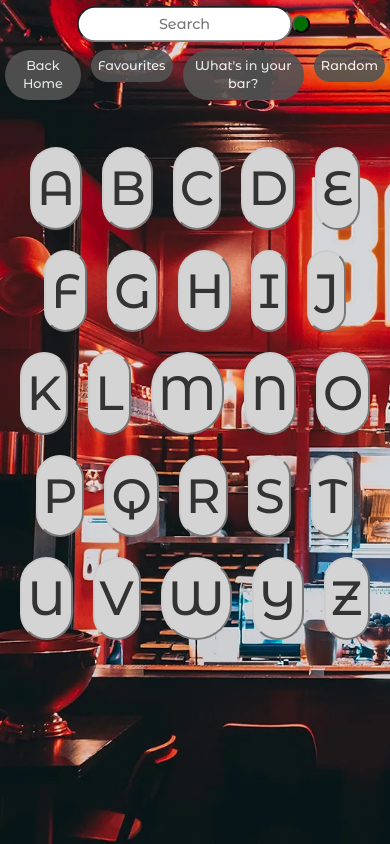
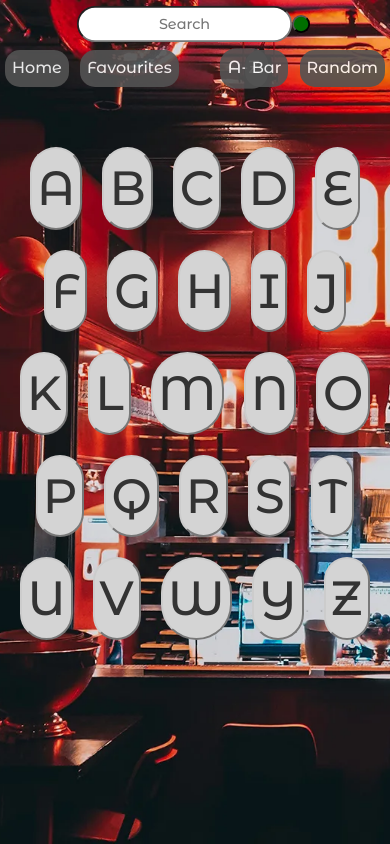
Before and after one commit to sashdc/Clink, a React (Create React App) app: page /List in a window 390 px wide. Built offline with nearby package versions, Linux system fonts and the light colour scheme.

Commit message:
made all nav buttons stay up, conditional rendering for active page, changed recipe image

```diff
--- a/src/components/NavTabs.js
+++ b/src/components/NavTabs.js
@@ -1,4 +1,4 @@
-import React from "react";
+import React, { useState, useEffect } from "react";
 import { Link, useLocation } from "react-router-dom";
 import "../styles/navtabs.css";
 
@@ -6,39 +6,54 @@ const NavTabs = () => {
   const location = useLocation();
   const page = location.pathname;
 
+  const [isSmallScreen, setIsSmallScreen] = useState(window.innerWidth < 600);
+
+  useEffect(() => {
+    const handleResize = () => {
+      setIsSmallScreen(window.innerWidth < 600);
+    };
+
+    window.addEventListener("resize", handleResize);
+
+    return () => {
+      window.removeEventListener("resize", handleResize);
+    };
+  }, []);
+
   return (
     <div className="navtabs">
-      {/* render only if page location is not the same as link */}
-
       <Link to="/">
-        {" "}
-        <h2 id="nav-btn">Back Home</h2>
+        <h2 id="nav-btn">Home</h2>
       </Link>
 
-      {page === "/Favourites" ? null : (
       <Link to="/Favourites">
         {" "}
-          <h2 id="nav-btn">Favourites</h2>
+        <h2
+          id="nav-btn"
+          className={page === "/Favourites" ? "active-page" : ""}
+        >
+          Favourites
+        </h2>
       </Link>
-      )}
 
-      {page === "/List" ? null : (
       <Link to="/List">
         {" "}
-          <h2 id="nav-btn">A-Z</h2>
+        <h2 id="nav-btn" className={page === "/List" ? "active-page" : ""}>
+          A-Z
+        </h2>
       </Link>
-      )}
-      {page === "/Bar" ? null : (
       <Link to="/Bar">
-          {" "}
-          <h2 id="nav-btn">What's in your bar?</h2>
+        <h2 id="nav-btn" className={page === "/Bar" ? "active-page" : ""}>
+          {isSmallScreen ? "Bar" : "What's in your bar?"}
+        </h2>
       </Link>
-      )}
       {/* renders random again button when on random page, and random button otherwise */}
       {page === "/Random" ? (
         <Link to="/Random" onClick={() => window.location.reload()}>
           {" "}
-          <h2 id="nav-btn">Random Again</h2>
+          <h2 id="nav-btn" className={page === "/Random" ? "active-page" : ""}>
+            {!isSmallScreen ? "Random Again" : "Random"}
+          </h2>
         </Link>
       ) : (
         <Link to="/Random">
--- a/src/components/Recipe.js
+++ b/src/components/Recipe.js
@@ -22,6 +22,18 @@ const Recipe = () => {
   const [isLoaded, setIsLoaded] = useState(false);
   const [drink, setDrink] = useState();
   const [favourites, setFavourites] = useState([]);
+  const [showImage, setShowImage] = useState(false);
+
+  useEffect(() => {
+    const delay = 800; // 1 second delay
+
+    const timeoutId = setTimeout(() => {
+      setShowImage(true);
+    }, delay);
+
+    // Cleanup the timeout to avoid memory leaks
+    return () => clearTimeout(timeoutId);
+  }, []); // Empty dependency array to run the effect only once
 
   const recipeCardRef = useRef(null);
 
@@ -97,15 +109,15 @@ const Recipe = () => {
 
     return (
       <div className="recipe-page">
-         <img
-        className="background"
-        src="../images/bar.webp"
-        alt="a bar with bottles on the shelves lit with red neon bar sign"
-      />
+        <img
+          className="background"
+          src="../images/bar.webp"
+          alt="a bar with bottles on the shelves lit with red neon bar sign"
+        />
         <div className="recipe-cont">
           <div>
             <div
-              className="drink-card animate__animated animate__jackInTheBox"
+              className="drink-card animate__animated animate__fadeInUp"
               ref={recipeCardRef}
             >
               <h1>{drink.strDrink}</h1>
@@ -123,10 +135,12 @@ const Recipe = () => {
                 {drink.strCategory} ({drink.strAlcoholic})
               </h5>
               <img
-                className="drink-image animate__animated animate__jello"
+                className={`drink-image ${
+                  showImage ? "img-clear" : "img-blur"
+                }`}
                 src={drink.strDrinkThumb}
                 alt={drink.strDrink}
-              ></img>
+              />
               <br></br>
               <ul className="card-ingredients">
                 <b> {drink.strGlass}</b>
--- a/src/styles/grid.css
+++ b/src/styles/grid.css
@@ -46,7 +46,7 @@
 
     @media screen and (max-width: 600px) {
         .grid-page {
-            margin-top: 3rem;
+            margin-top: 4rem;
 
         }
     }
--- a/src/styles/navtabs.css
+++ b/src/styles/navtabs.css
@@ -4,6 +4,7 @@
   position: fixed;
   top: 1rem;
   left: 1rem;
+  width: 12em;
 
   display: inline-block;
   z-index: 1;
@@ -24,12 +25,12 @@
   z-index: 1;
 }
 
-#nav-btn:hover {
+#nav-btn:hover, .active-page {
   border-radius: 22px 22px 22px 22px;
   transition: 0.4s;
   opacity: 1;
-  scale: 1.2;
-  padding: 1rem;
+  scale: 1.1;
+  /* padding: 1rem; */
   translate: 2rem;
 }
 
@@ -50,20 +51,24 @@
     padding: 5px 5px;
     background-color: rgb(83, 83, 83);
     margin: 5px;
+    /* height: 4rem; */
+    /* width:4rem; */
     color: white;
-    font-size: 0.8rem;
+    font-size: 1rem;
     font-weight: 400;
     opacity: 0.9;
-    border: 2px solid transparent;
-    border-radius: 32px;
-    transition: 0.4s;
+  text-align: center;
+    /* border: 2px solid transparent; */
+    border-radius: 15px;
+    /* transition: 0.4s; */
     z-index: 1;
   }
+
 
   #nav-btn:hover {
     transition: 0.4s;
     opacity: 1;
-    scale: 0.8;
+    scale: 0.9;
     padding: 0;
     translate: 0;
   }
--- a/src/styles/recipe.css
+++ b/src/styles/recipe.css
@@ -1,4 +1,4 @@
-.recipe-page{
+.recipe-page {
   display: flex;
   height: 100%;
   width: 100%;
@@ -12,7 +12,7 @@
   margin-top: 2.5rem;
 }
 
-.loading{
+.loading {
   color: aliceblue;
   font-size: 2rem;
   margin: 2rem;
@@ -20,45 +20,48 @@
   padding: 1rem;
 }
 
-.unfave-heart, .fave-heart{
+.unfave-heart,
+.fave-heart {
   font-size: 2rem;
   /* margin: 1rem; */
   cursor: pointer;
   transition: 0.3s;
   position: absolute;
   top: 2px;
-    right: 2px
+  right: 2px;
 }
 
-.unfave-heart:hover, .fave-heart:hover{
+.unfave-heart:hover,
+.fave-heart:hover {
   transform: scale(1.1);
   transition: 0.3s;
 }
 
-
-.unfave-heart:active, .fave-heart:active{
-    transform: scale(.7);
+.unfave-heart:active,
+.fave-heart:active {
+  transform: scale(0.7);
   transition: 0.3s;
 }
 
-.unfave-heart{
+.unfave-heart {
   color: #e10101;
-
 }
 
-.fave-heart{
+.fave-heart {
   color: #7a0505;
 }
 
-
-.instructions-list{
-    list-style-type:circle;
+.instructions-list {
+  list-style-type: circle;
   list-style-position: inside;
-           padding-left:0
+  padding-left: 0;
 }
 
+.img-blur {
+  filter: blur(30px);
+}
 
-.drink-card{
+.drink-card {
   width: 25rem;
   display: flex;
   flex-direction: column;
@@ -71,29 +74,29 @@
   padding: 1rem;
   border: 3px solid rgba(126, 126, 126, 0.468);
   border-radius: 1rem;
-    box-shadow: 0 0 1rem 0 rgba(0,0,0,0.2);
+  box-shadow: 0 0 1rem 0 rgba(0, 0, 0, 0.2);
   height: 100%;
   /* margin: 1rem; */
 }
-.drink-card h1{
+.drink-card h1 {
   font-size: 2rem;
   /* margin: 1rem; */
 }
 
-.card-ingredients{
-    list-style-type : none;
+.card-ingredients {
+  list-style-type: none;
   margin: 1rem;
   padding: 0;
 }
 
-.drink-card img{
+.drink-card img {
   height: 22rem;
   border-radius: 22rem;
-    transition: 1s ;
-    box-shadow: 4px 6px 2rem 20px rgba(0,0,0,0.2);
+  transition: 1s;
+  box-shadow: 4px 6px 2rem 20px rgba(0, 0, 0, 0.2);
 }
 
-.save-jpeg{
+.save-jpeg {
   display: inline-block;
   margin: 1rem 0;
   padding: 10px 20px;
@@ -106,30 +109,29 @@
   box-shadow: 0 2px 5px rgba(0, 0, 0, 0.3);
   transition: background-color 0.3s;
 }
-.save-jpeg:hover{
+.save-jpeg:hover {
   background-color: #242424;
-
 }
 
-.drink-image:hover{
+.drink-image:hover {
   border-radius: 8rem;
-    transition: 0.4s ;
-    box-shadow: 0 0 2rem 0 rgba(0,0,0,0.2);
+  transition: 0.4s;
+  box-shadow: 0 0 2rem 0 rgba(0, 0, 0, 0.2);
 }
 
 /* media query for smaller screens */
-@media screen and (max-width: 768px){
-    .drink-card{
+@media screen and (max-width: 768px) {
+  .drink-card {
     width: 20rem;
-        margin-top: 0rem;
+    margin-top: .5rem;
     margin-bottom: 0rem;
   }
-    .recipe-cont{
+  .recipe-cont {
     margin-top: 3rem;
     margin-bottom: 0rem;
   }
 
-    .drink-card img{
+  .drink-card img {
     height: 18rem;
   }
 }
```
Lines whose indentation alone changed are shown as unchanged.
